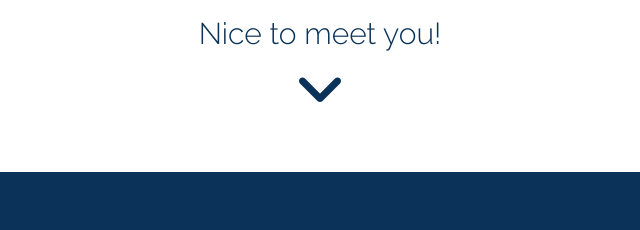
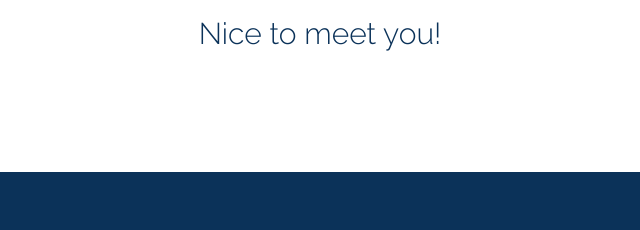
Before and after one commit to adiljiwani/adiljiwani.github.io, a website: page index.html in a window 1280 px wide. Shown: the part 549-779 px from the top of the page, 320-960 px from the left. Drawn offline with Linux system fonts and the light colour scheme; a small style sheet from the web is missing.

Commit message:
Update main.css

```diff
--- a/css/main.css
+++ b/css/main.css
@@ -41,7 +41,7 @@
  }
 
  .arrow {
-   color: #0b3259;
+   color: white;
    text-decoration:none;
    margin-bottom:1em;
  }
```
